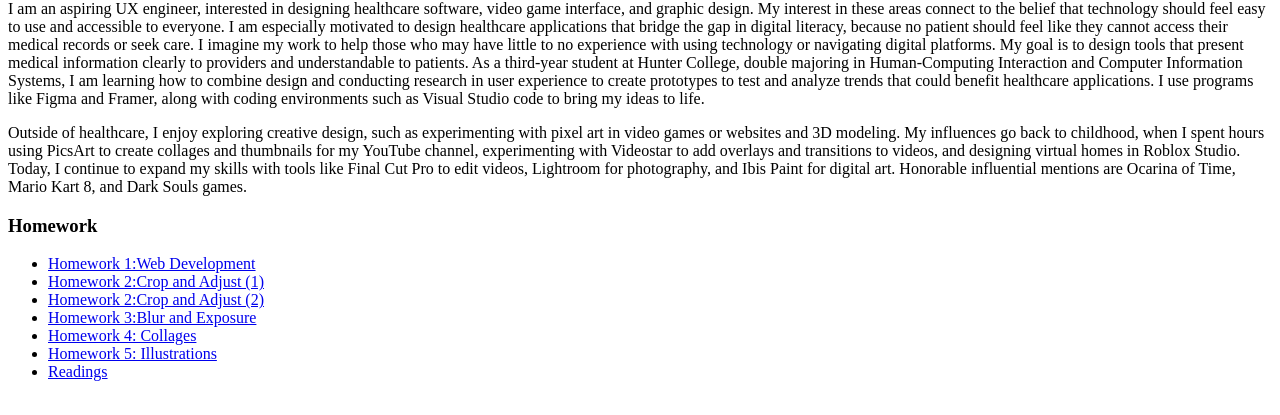
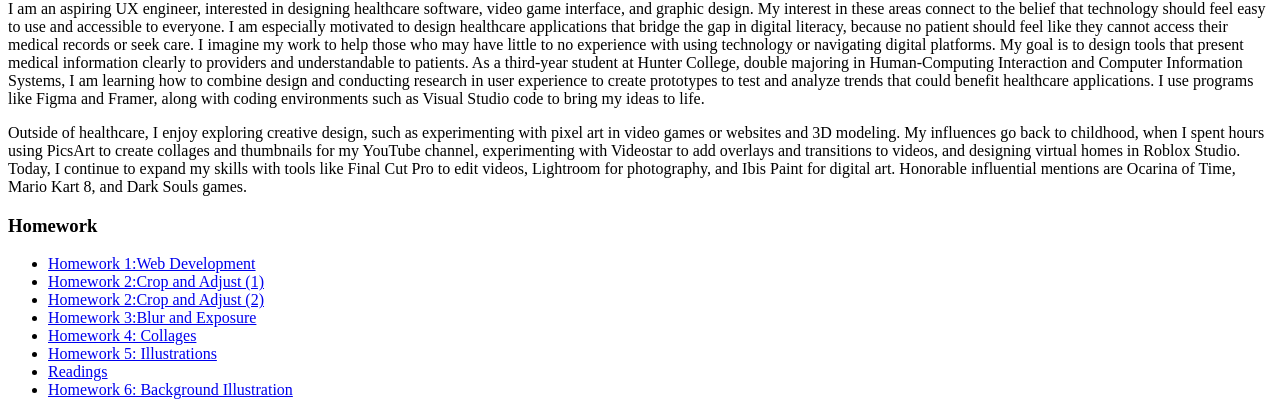
Before and after one commit to lyanez22/medpl150portfolio, a plain HTML site: page index.html in a window 1280 px wide. Shown: the part 486-901 px from the top of the page. Drawn offline with Linux system fonts and the light colour scheme.

Commit message:
Update index.html

```diff
--- a/index.html
+++ b/index.html
@@ -22,6 +22,7 @@ I use programs like Figma and Framer, along with coding environments such as Vis
       <li><a href="hw4.html">Homework 4: Collages</a></li>
       <li><a href="hw5.html">Homework 5: Illustrations</a></li>
       <li><a href="readings.html">Readings</a></li>
+      <li><a href="hw6.html">Homework 6: Background Illustration</a></li>
 
     </ul>
   </body>
```
